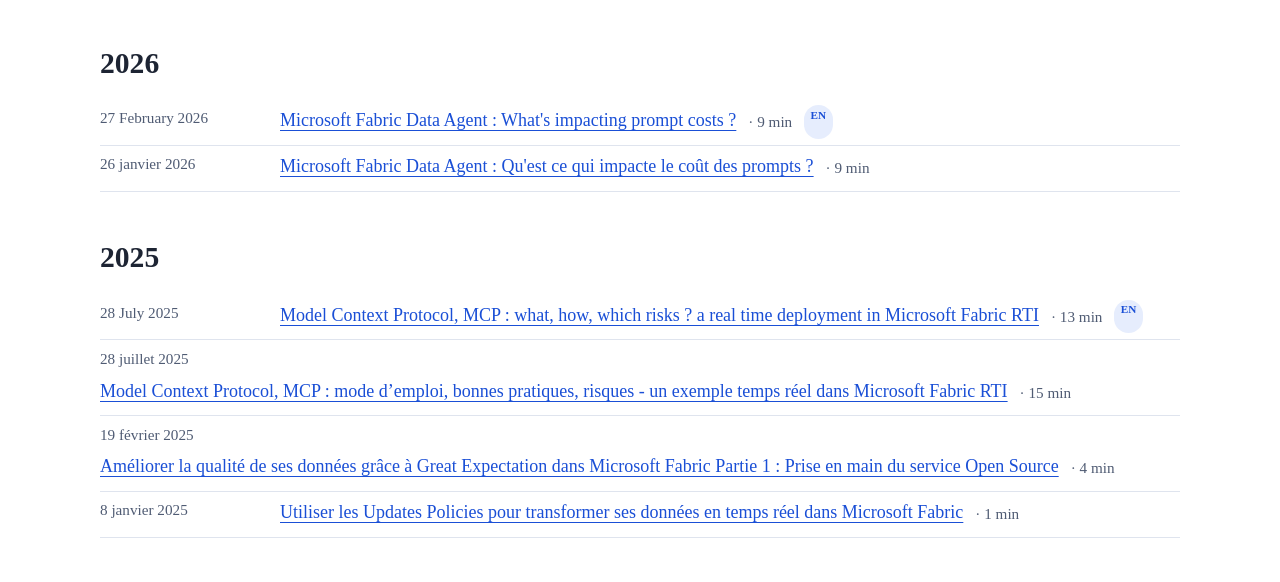
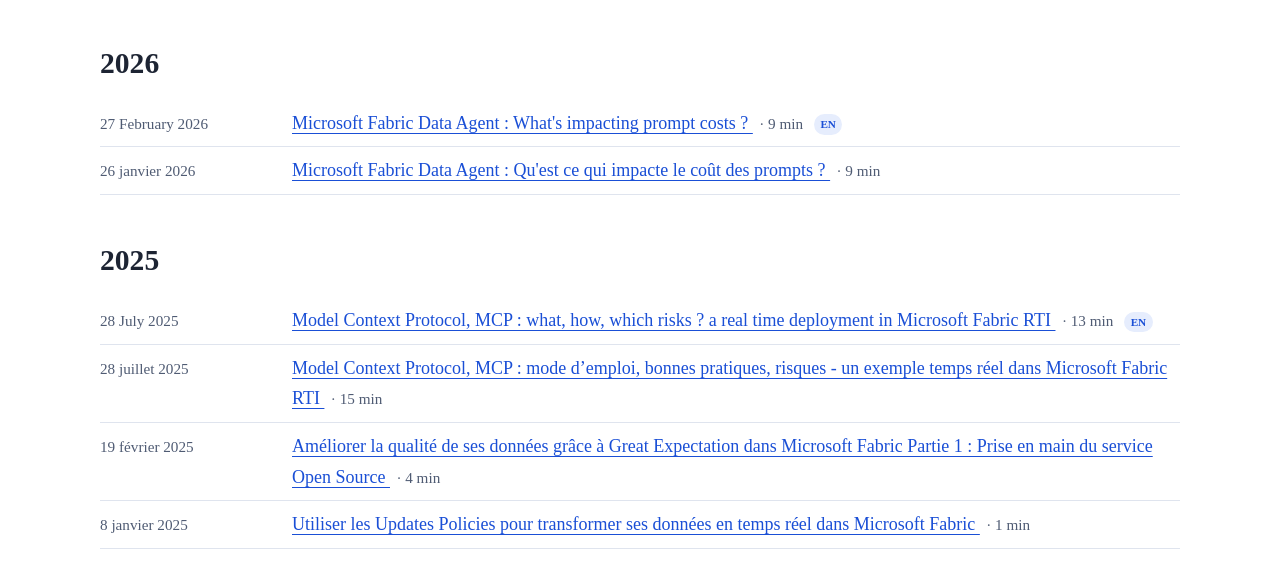
Before and after one commit to VincentGvr/gennakerdata, an Astro site: page /gennakerdata/articles in a window 1280 px wide. Shown: the part 217-799 px from the top of the page. Built offline with nearby package versions, Linux system fonts and the light colour scheme; Astro itself is replaced by a stand-in of ours; some packages are replaced by stand-ins of ours.

Commit message:
Align titles in the articles archive list
Co-authored-by: Copilot App <223556219+Copilot@users.noreply.github.com>

```diff
--- a/src/pages/articles/index.astro
+++ b/src/pages/articles/index.astro
@@ -36,11 +36,13 @@ const categories = [...new Set(posts.flatMap((p) => p.data.categories))].sort((a
 									<time datetime={p.data.pubDate.toISOString()}>
 										{formatDate(p.data.pubDate, p.data.lang)}
 									</time>
-									<a href={postHref(p)} lang={p.data.lang}>
-										{p.data.title}
-									</a>
-									<span class="meta">· {readingTime(p.body)} min</span>
-									{p.data.lang === 'en' && <span class="badge">EN</span>}
+									<span class="archive-title">
+										<a href={postHref(p)} lang={p.data.lang}>
+											{p.data.title}
+										</a>
+										<span class="meta">· {readingTime(p.body)} min</span>
+										{p.data.lang === 'en' && <span class="badge">EN</span>}
+									</span>
 								</li>
 							))}
 					</ul>
--- a/src/styles/global.css
+++ b/src/styles/global.css
@@ -413,16 +413,28 @@ h3 {
 	padding: 0;
 }
 .archive-list li {
-	display: flex;
-	flex-wrap: wrap;
-	gap: 0.25rem 0.75rem;
-	padding: 0.35rem 0;
+	display: grid;
+	grid-template-columns: 11rem minmax(0, 1fr);
+	gap: 0.25rem 1rem;
+	align-items: baseline;
+	padding: 0.5rem 0;
 	border-bottom: 1px solid var(--border);
 }
 .archive-list time {
 	color: var(--text-muted);
-	min-width: 10.5rem;
 	font-size: 0.95rem;
+}
+.archive-title .meta {
+	margin-left: 0.4rem;
+	white-space: nowrap;
+}
+.archive-title .badge {
+	margin-left: 0.4rem;
+}
+@media (max-width: 640px) {
+	.archive-list li {
+		grid-template-columns: 1fr;
+	}
 }
 
 /* Post */
```
